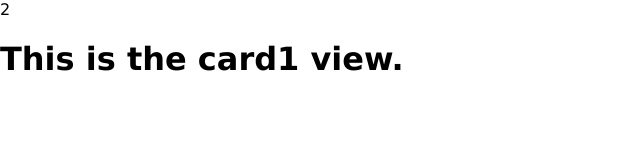
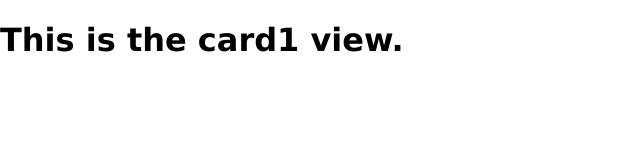
Before and after one commit to davidgljay/cards4gear, a website: page index.html in a window 1280 px wide. Shown: the whole page, without its empty margins (0-640 px from the left). Drawn offline with Linux system fonts and the light colour scheme.

Commit message:
Updating index.

```diff
--- a/index.html
+++ b/index.html
@@ -15,7 +15,6 @@
 </head>
 
 <body  >
-	{{1+1}}
 	<div ng-controller="deckCtrl">
   		<div ng-view></div>
   	</div>
```
